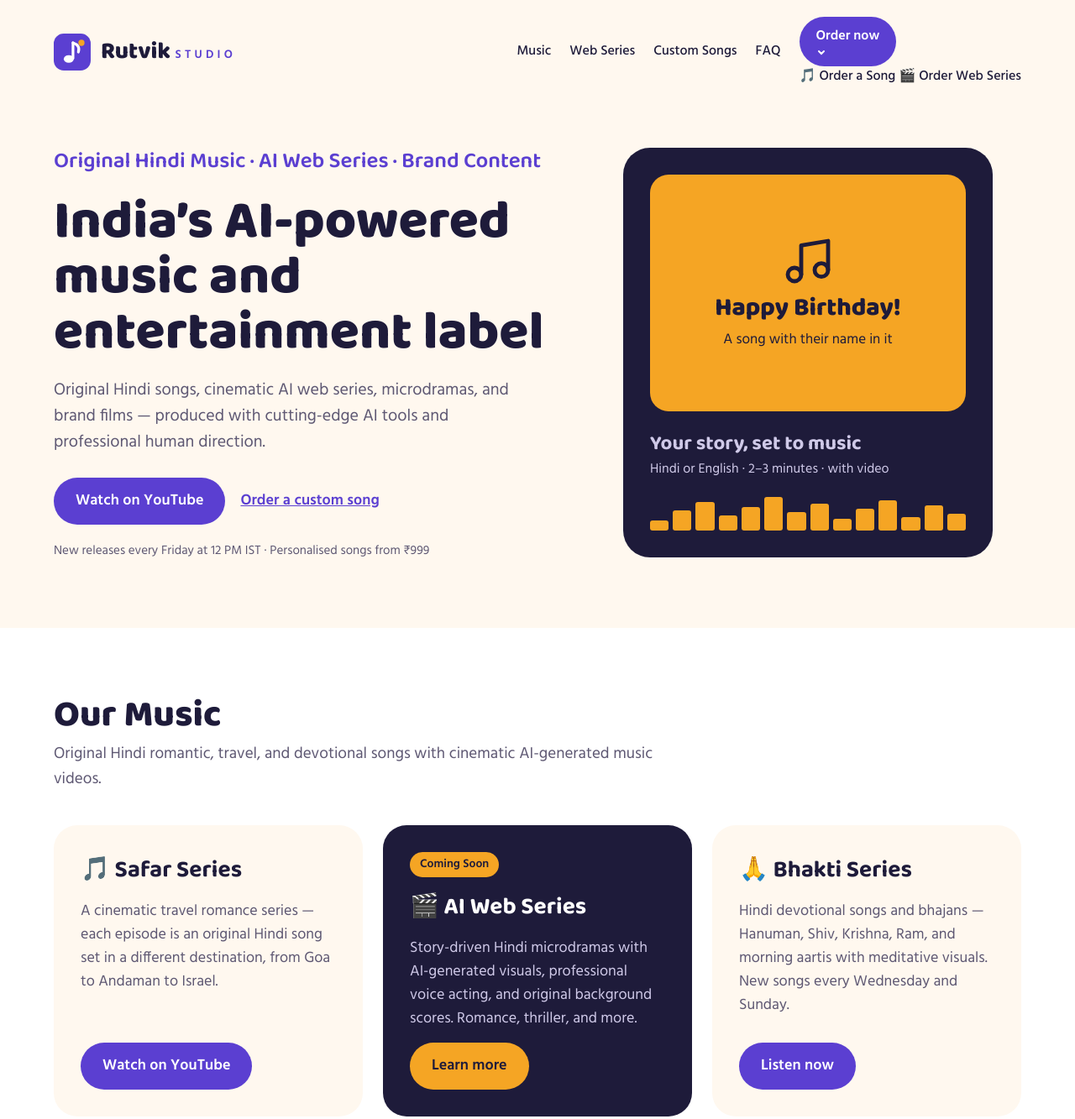
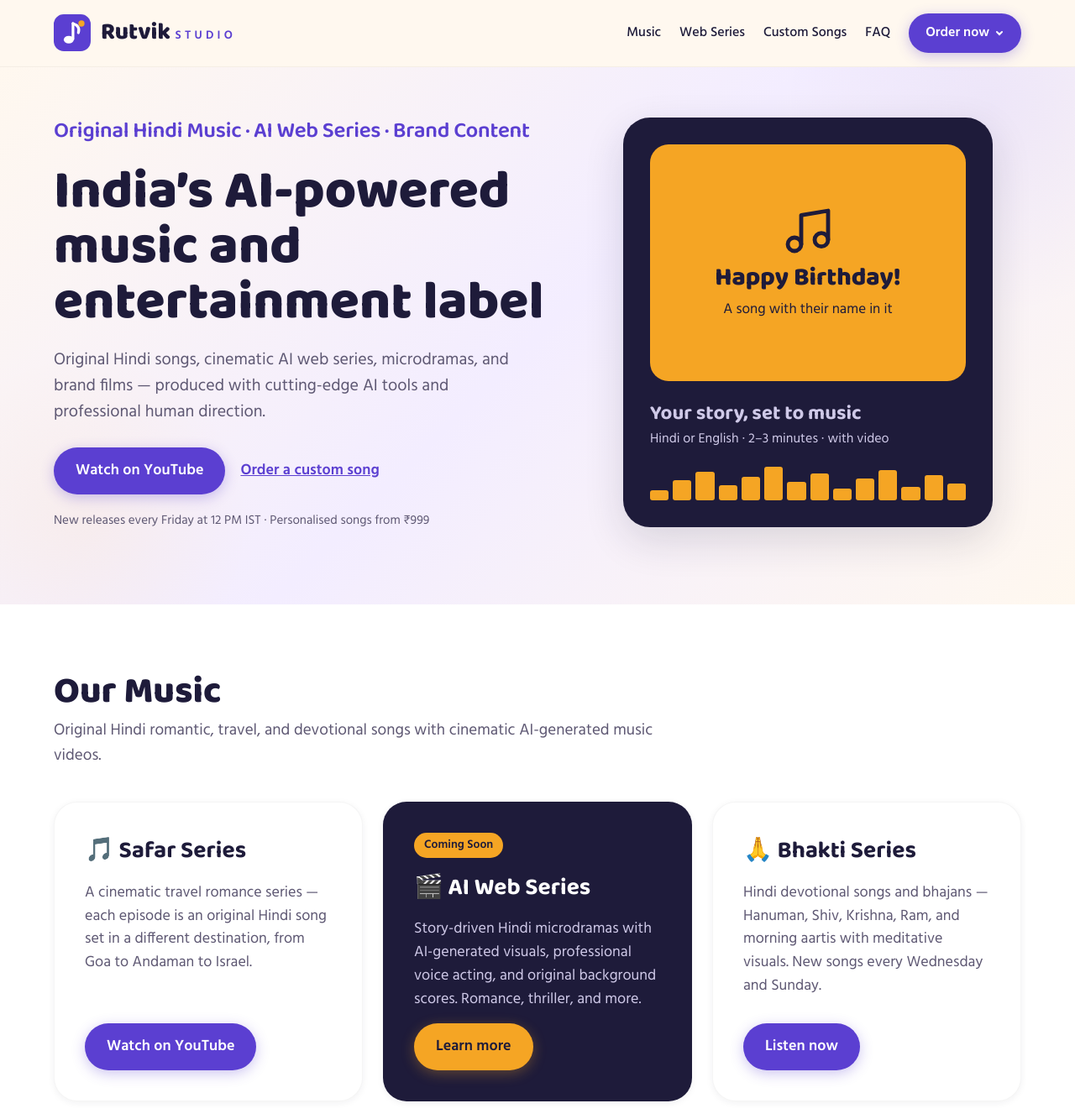
Before and after one commit to kanhaiyak424/rutvikstudio, a plain HTML site: page index.html in a window 1280 px wide. Shown: the top 1333 px of the page at 84% size. Drawn offline with Linux system fonts and the light colour scheme.

Commit message:
Update styles.css

```diff
--- a/styles.css
+++ b/styles.css
@@ -1,13 +1,19 @@
 :root {
   --violet: #5B3FD1;
   --violet-dark: #3F2A9E;
+  --violet-glow: rgba(91, 63, 209, 0.15);
   --marigold: #F5A524;
+  --marigold-soft: rgba(245, 165, 36, 0.12);
   --ink: #1E1B3A;
   --cream: #FFF8EF;
   --muted: #5E5873;
   --muted-on-dark: #CFC9E8;
   --card-dark: #2A2650;
   --line: #E8DCCB;
+  --shadow-sm: 0 2px 8px rgba(30,27,58,0.06);
+  --shadow-md: 0 8px 32px rgba(30,27,58,0.10);
+  --shadow-lg: 0 16px 48px rgba(30,27,58,0.14);
+  --radius: 28px;
 }
 * { box-sizing: border-box; }
 html { scroll-behavior: smooth; }
@@ -29,32 +35,46 @@ img, svg { display: block; }
 .skip:focus { left: 16px; top: 16px; background: #fff; padding: 8px 12px; z-index: 10; }
 
 /* header */
-.site-header .wrap { display: flex; flex-wrap: wrap; align-items: center; justify-content: space-between; gap: 16px; padding-top: 20px; padding-bottom: 20px; }
+.site-header { background: rgba(255,248,239,0.85); backdrop-filter: blur(12px); -webkit-backdrop-filter: blur(12px); position: sticky; top: 0; z-index: 50; border-bottom: 1px solid rgba(0,0,0,0.04); }
+.site-header .wrap { display: flex; flex-wrap: wrap; align-items: center; justify-content: space-between; gap: 16px; padding-top: 16px; padding-bottom: 16px; }
 .brand { display: flex; align-items: center; gap: 12px; text-decoration: none; color: var(--ink); }
 .brand-name { font-family: 'Baloo 2', sans-serif; font-size: 28px; font-weight: 800; line-height: 1; }
 .brand-name small { font-family: 'Hind', sans-serif; font-size: 14px; font-weight: 600; letter-spacing: 0.3em; color: var(--violet); }
 .nav { display: flex; flex-wrap: wrap; align-items: center; gap: 22px; font-size: 16px; font-weight: 500; }
-.nav a { color: var(--ink); text-decoration: none; }
+.nav a { color: var(--ink); text-decoration: none; transition: color 0.2s; }
 .nav a:hover { color: var(--violet); }
 
 /* buttons */
-.btn { display: inline-block; text-decoration: none; font-weight: 600; border-radius: 999px; padding: 14px 26px; border: 0; font: inherit; font-weight: 600; cursor: pointer; }
-.btn-primary { background: var(--violet); color: #fff; }
-.btn-primary:hover { background: var(--violet-dark); color: #fff; }
-.btn-gold { background: var(--marigold); color: var(--ink); }
-.btn-gold:hover { background: #E39410; color: var(--ink); }
+.btn { display: inline-block; text-decoration: none; font-weight: 600; border-radius: 999px; padding: 14px 26px; border: 0; font: inherit; font-weight: 600; cursor: pointer; transition: all 0.25s ease; }
+.btn-primary { background: var(--violet); color: #fff; box-shadow: 0 4px 16px rgba(91,63,209,0.3); }
+.btn-primary:hover { background: var(--violet-dark); color: #fff; box-shadow: 0 6px 24px rgba(91,63,209,0.4); transform: translateY(-1px); }
+.btn-gold { background: var(--marigold); color: var(--ink); box-shadow: 0 4px 16px rgba(245,165,36,0.3); }
+.btn-gold:hover { background: #E39410; color: var(--ink); box-shadow: 0 6px 24px rgba(245,165,36,0.4); transform: translateY(-1px); }
 .nav .btn { padding: 11px 20px; color: #fff; }
 
+/* nav dropdown */
+.nav-dropdown { position: relative; }
+.nav-dropdown-toggle { display: inline-flex; align-items: center; gap: 6px; }
+.nav-dropdown-toggle svg { transition: transform 0.2s; }
+.nav-dropdown-toggle[aria-expanded="true"] svg { transform: rotate(180deg); }
+.nav-dropdown-menu { position: absolute; top: calc(100% + 8px); right: 0; background: #fff; border-radius: 16px; box-shadow: var(--shadow-lg); padding: 8px; min-width: 220px; opacity: 0; visibility: hidden; transform: translateY(-8px); transition: all 0.2s ease; z-index: 100; }
+.nav-dropdown-toggle[aria-expanded="true"] + .nav-dropdown-menu { opacity: 1; visibility: visible; transform: translateY(0); }
+.nav-dropdown-menu a { display: flex; align-items: center; gap: 10px; padding: 12px 16px; border-radius: 10px; color: var(--ink); text-decoration: none; font-weight: 600; font-size: 15px; transition: background 0.15s; }
+.nav-dropdown-menu a:hover { background: var(--violet-glow); color: var(--violet); }
+
 /* hero */
-.hero .wrap { display: flex; flex-wrap: wrap; align-items: center; gap: 56px; padding-top: 48px; padding-bottom: 80px; }
+.hero { background: linear-gradient(135deg, var(--cream) 0%, #f3edff 50%, var(--cream) 100%); position: relative; overflow: hidden; }
+.hero::before { content: ''; position: absolute; top: -200px; right: -150px; width: 500px; height: 500px; background: radial-gradient(circle, rgba(91,63,209,0.06) 0%, transparent 70%); pointer-events: none; }
+.hero::after { content: ''; position: absolute; bottom: -100px; left: -100px; width: 400px; height: 400px; background: radial-gradient(circle, rgba(245,165,36,0.06) 0%, transparent 70%); pointer-events: none; }
+.hero .wrap { display: flex; flex-wrap: wrap; align-items: center; gap: 56px; padding-top: 56px; padding-bottom: 88px; position: relative; z-index: 1; }
 .hero-text { flex: 1 1 460px; min-width: 0; display: flex; flex-direction: column; gap: 20px; }
-.hero-tag { font-family: 'Baloo 2', sans-serif; font-size: 26px; font-weight: 600; color: var(--violet); }
+.hero-tag { font-family: 'Baloo 2', sans-serif; font-size: 26px; font-weight: 600; color: var(--violet); letter-spacing: -0.01em; }
 .hero h1 { font-size: clamp(40px, 6vw, 64px); line-height: 1.03; font-weight: 800; }
 .lead { font-size: 20px; color: var(--muted); max-width: 560px; }
 .hero-actions { display: flex; flex-wrap: wrap; align-items: center; gap: 18px; margin-top: 6px; }
 .small-print { font-size: 15px; color: var(--muted); }
 .hero-art { flex: 1 1 380px; min-width: 0; display: flex; justify-content: center; }
-.player { width: 100%; max-width: 440px; background: var(--ink); color: #fff; border-radius: 32px; padding: 32px; display: flex; flex-direction: column; gap: 20px; }
+.player { width: 100%; max-width: 440px; background: var(--ink); color: #fff; border-radius: 32px; padding: 32px; display: flex; flex-direction: column; gap: 20px; box-shadow: var(--shadow-lg); }
 .cover { background: var(--marigold); color: var(--ink); border-radius: 22px; aspect-ratio: 4 / 3; display: flex; flex-direction: column; align-items: center; justify-content: center; gap: 8px; text-align: center; padding: 16px; }
 .cover .display { font-size: 30px; font-weight: 800; line-height: 1.1; }
 .cover p { font-size: 17px; }
@@ -64,7 +84,7 @@ img, svg { display: block; }
 .wave span { flex: 1; background: var(--marigold); border-radius: 3px; }
 
 /* sections */
-section { scroll-margin-top: 16px; }
+section { scroll-margin-top: 72px; }
 .section { padding: 80px 0; }
 .section-head { display: flex; flex-direction: column; gap: 8px; max-width: 720px; margin-bottom: 40px; }
 .section-head h2 { font-size: clamp(32px, 4vw, 44px); line-height: 1.1; font-weight: 800; }
@@ -74,13 +94,14 @@ section { scroll-margin-top: 16px; }
 .bg-ink .section-head p { color: var(--muted-on-dark); }
 
 .cards { display: flex; flex-wrap: wrap; gap: 24px; }
-.card { flex: 1 1 300px; min-width: 0; background: var(--cream); border-radius: 28px; padding: 32px; display: flex; flex-direction: column; gap: 14px; }
+.card { flex: 1 1 300px; min-width: 0; background: #fff; border-radius: var(--radius); padding: 36px; display: flex; flex-direction: column; gap: 14px; box-shadow: var(--shadow-sm); transition: box-shadow 0.3s ease, transform 0.3s ease; border: 1px solid rgba(0,0,0,0.04); }
+.card:hover { box-shadow: var(--shadow-md); transform: translateY(-4px); }
 .card h3 { font-size: 28px; font-weight: 700; }
 .card p { color: var(--muted); }
 .price { font-family: 'Baloo 2', sans-serif; font-size: 36px; font-weight: 800; color: var(--ink) !important; }
 .price span { font-family: 'Hind', sans-serif; font-size: 18px; font-weight: 500; color: var(--muted); }
 .card .btn { margin-top: auto; align-self: flex-start; }
-.card-dark { background: var(--ink); color: #fff; }
+.card-dark { background: var(--ink); color: #fff; border-color: transparent; }
 .card-dark p { color: var(--muted-on-dark); }
 .card-dark .price { color: #fff !important; }
 .card-dark .price span { color: var(--muted-on-dark); }
@@ -93,12 +114,15 @@ section { scroll-margin-top: 16px; }
 .steps h3 { font-size: 24px; font-weight: 700; }
 .steps p { color: var(--muted); }
 
-.samples-box { background: var(--card-dark); border-radius: 28px; padding: 36px; display: flex; flex-wrap: wrap; align-items: center; justify-content: space-between; gap: 24px; }
+.samples-box { background: var(--card-dark); border-radius: var(--radius); padding: 40px; display: flex; flex-wrap: wrap; align-items: center; justify-content: space-between; gap: 24px; box-shadow: inset 0 1px 0 rgba(255,255,255,0.05); }
 .samples-box p { color: var(--muted-on-dark); max-width: 620px; }
 
 .faq { max-width: 900px; display: flex; flex-direction: column; gap: 14px; }
-.faq details { background: #fff; border-radius: 20px; padding: 20px 24px; }
-.faq summary { font-weight: 600; cursor: pointer; }
+.faq details { background: #fff; border-radius: 20px; padding: 20px 24px; box-shadow: var(--shadow-sm); transition: box-shadow 0.2s; }
+.faq details:hover { box-shadow: var(--shadow-md); }
+.faq details[open] { box-shadow: var(--shadow-md); }
+.faq summary { font-weight: 600; cursor: pointer; transition: color 0.2s; }
+.faq summary:hover { color: var(--violet); }
 .faq details p { margin-top: 12px; color: var(--muted); }
 
 /* order page */
```
